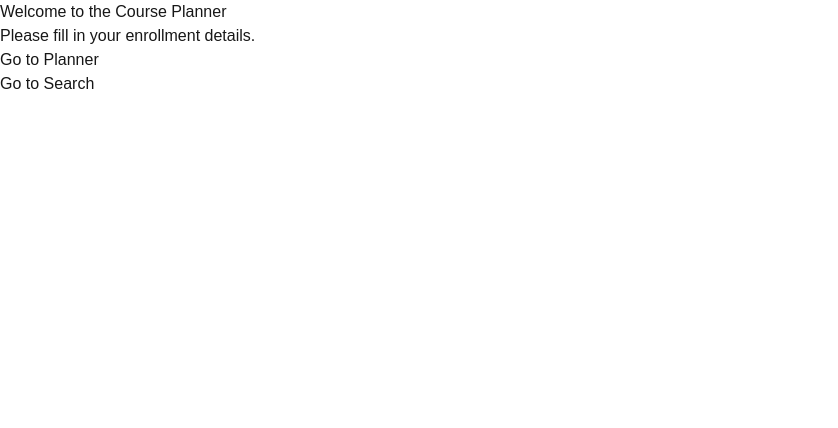
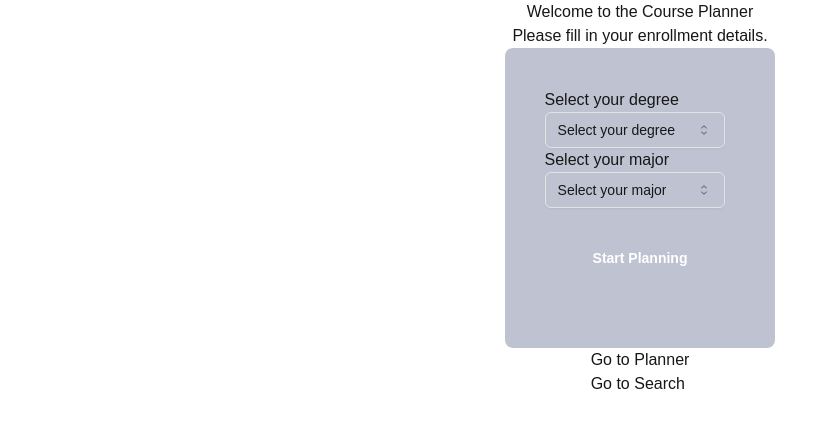
Before and after one commit to lu1w/ultimate-handbook, a Next.js app in the folder frontend-nextjs/: page / in a window 1280 px wide. Shown: the top 428 px of the page, without its empty margins (0-838 px from the left). Built offline with nearby package versions, Linux system fonts and the light colour scheme.

Commit message:
feat(UH-70): send user selected degree and major from frontend to backend

```diff
--- a/frontend-nextjs/package.json
+++ b/frontend-nextjs/package.json
@@ -12,6 +12,7 @@
     "@radix-ui/react-checkbox": "^1.1.2",
     "@radix-ui/react-icons": "^1.3.0",
     "@radix-ui/react-label": "^2.1.0",
+    "@radix-ui/react-select": "^2.1.2",
     "@radix-ui/react-slot": "^1.1.0",
     "axios": "^1.7.7",
     "class-variance-authority": "^0.7.0",
--- a/frontend-nextjs/src/app/page.tsx
+++ b/frontend-nextjs/src/app/page.tsx
@@ -1,11 +1,13 @@
 import React from 'react';
 import Link from 'next/link';
+import CourseForm from '@/components/home/courseForm';
 
 export default function Home() {
   return (
-    <div>
+    <div className="flex justify-center flex-col items-center">
       <h1>Welcome to the Course Planner</h1>
       <p>Please fill in your enrollment details.</p>
+      <CourseForm />
       <nav>
         <ul>
           <li>
--- /dev/null
+++ b/frontend-nextjs/src/components/home/courseForm.tsx
@@ -0,0 +1,66 @@
+'use client';
+
+import React, { useRef } from 'react';
+import Link from 'next/link';
+import { redirect } from 'next/navigation';
+
+import { SERVER_URL, CLIENT_URL } from '@/lib/utils';
+import axios from 'axios';
+
+import SelectPanel from './selectPanel';
+import { Button } from '../ui/button';
+
+const allCourses = ['Science', 'Commerce'];
+const allMajors: Array<string> = [];
+
+export default function CourseForm() {
+  const degreeRef = useRef<string>('');
+  const majorRef = useRef<string>('');
+
+  async function handleSubmit() {
+    if (degreeRef.current === '' || majorRef.current === '') {
+      alert('Please select a degree and a major for your best experience'); // TODO-future: make this alert box better
+    }
+    try {
+      const url = `${SERVER_URL}/v1/course/main?degree=${degreeRef.current}&majorName=${majorRef.current}`;
+      const res = await axios.get(url); // get the major core options
+
+      /* Selected degree and major, go to planner */
+      redirect(`localhost:3000/planner`);
+    } catch (err) {
+      // TODO: handle error
+    }
+  }
+
+  return (
+    <form
+      className="bg-home-background p-10 rounded-lg flex flex-col"
+      onSubmit={handleSubmit}
+    >
+      {/* Degree Selection */}
+      <h1>Select your degree</h1>
+      <SelectPanel
+        placeholder="Select your degree"
+        allOptions={allCourses}
+        handleSelection={(degree) => {
+          degreeRef.current = degree;
+        }}
+      />
+
+      {/* Major Selection */}
+      <h1>Select your major</h1>
+      <SelectPanel
+        placeholder="Select your major"
+        allOptions={allMajors}
+        handleSelection={(major) => {
+          majorRef.current = major;
+        }}
+      />
+
+      {/* Submit button */}
+      <Button variant="search" className="m-8 font-bold" type="submit">
+        Start Planning
+      </Button>
+    </form>
+  );
+}
--- /dev/null
+++ b/frontend-nextjs/src/components/home/selectPanel.tsx
@@ -0,0 +1,43 @@
+import React, { MutableRefObject, useEffect, useState } from 'react';
+import {
+  Select,
+  SelectContent,
+  SelectGroup,
+  SelectItem,
+  SelectLabel,
+  SelectTrigger,
+  SelectValue,
+} from '@/components/ui/select';
+import { SelectProps } from '@radix-ui/react-select';
+import { setEngine } from 'crypto';
+
+interface SelectPanelProps {
+  placeholder: string;
+  allOptions: Array<string>;
+  handleSelection: (value: string) => void;
+  updateSelection?: React.Dispatch<React.SetStateAction<string>>;
+}
+
+function SelectPanel({
+  placeholder,
+  allOptions,
+  handleSelection,
+}: SelectPanelProps) {
+  return (
+    <Select onValueChange={handleSelection}>
+      <SelectTrigger className="w-[180px]">
+        <SelectValue placeholder={placeholder} />
+      </SelectTrigger>
+      <SelectContent>
+        {allOptions.map((option) => (
+          <SelectItem key={option} value={option}>
+            {option}
+          </SelectItem>
+        ))}
+      </SelectContent>
+    </Select>
+  );
+}
+SelectPanel.displayName = 'SelectPanel';
+
+export default SelectPanel;
--- a/frontend-nextjs/src/components/search/searchBar.tsx
+++ b/frontend-nextjs/src/components/search/searchBar.tsx
@@ -4,7 +4,7 @@
 import { Input } from '@components/ui/input';
 // import { MagnifyingGlassIcon } from '@radix-ui/react-icons';
 
-interface SerachBarProps {
+interface SearchBarProps {
   className?: string;
   input: string;
   handleSubmit: (event: React.ChangeEvent<HTMLFormElement>) => void;
@@ -16,7 +16,7 @@
   input,
   handleSubmit,
   handleChange,
-}: SerachBarProps) {
+}: SearchBarProps) {
   return (
     <div
       id="search-bar"
--- /dev/null
+++ b/frontend-nextjs/src/components/ui/select.tsx
@@ -0,0 +1,164 @@
+'use client';
+
+import * as React from 'react';
+import {
+  CaretSortIcon,
+  CheckIcon,
+  ChevronDownIcon,
+  ChevronUpIcon,
+} from '@radix-ui/react-icons';
+import * as SelectPrimitive from '@radix-ui/react-select';
+
+import { cn } from '@/lib/utils';
+
+const Select = SelectPrimitive.Root;
+
+const SelectGroup = SelectPrimitive.Group;
+
+const SelectValue = SelectPrimitive.Value;
+
+const SelectTrigger = React.forwardRef<
+  React.ElementRef<typeof SelectPrimitive.Trigger>,
+  React.ComponentPropsWithoutRef<typeof SelectPrimitive.Trigger>
+>(({ className, children, ...props }, ref) => (
+  <SelectPrimitive.Trigger
+    ref={ref}
+    className={cn(
+      'flex h-9 w-full items-center justify-between whitespace-nowrap rounded-md border border-input bg-transparent px-3 py-2 text-sm shadow-sm ring-offset-background placeholder:text-muted-foreground focus:outline-none focus:ring-1 focus:ring-ring disabled:cursor-not-allowed disabled:opacity-50 [&>span]:line-clamp-1',
+      className,
+    )}
+    {...props}
+  >
+    {children}
+    <SelectPrimitive.Icon asChild>
+      <CaretSortIcon className="h-4 w-4 opacity-50" />
+    </SelectPrimitive.Icon>
+  </SelectPrimitive.Trigger>
+));
+SelectTrigger.displayName = SelectPrimitive.Trigger.displayName;
+
+const SelectScrollUpButton = React.forwardRef<
+  React.ElementRef<typeof SelectPrimitive.ScrollUpButton>,
+  React.ComponentPropsWithoutRef<typeof SelectPrimitive.ScrollUpButton>
+>(({ className, ...props }, ref) => (
+  <SelectPrimitive.ScrollUpButton
+    ref={ref}
+    className={cn(
+      'flex cursor-default items-center justify-center py-1',
+      className,
+    )}
+    {...props}
+  >
+    <ChevronUpIcon />
+  </SelectPrimitive.ScrollUpButton>
+));
+SelectScrollUpButton.displayName = SelectPrimitive.ScrollUpButton.displayName;
+
+const SelectScrollDownButton = React.forwardRef<
+  React.ElementRef<typeof SelectPrimitive.ScrollDownButton>,
+  React.ComponentPropsWithoutRef<typeof SelectPrimitive.ScrollDownButton>
+>(({ className, ...props }, ref) => (
+  <SelectPrimitive.ScrollDownButton
+    ref={ref}
+    className={cn(
+      'flex cursor-default items-center justify-center py-1',
+      className,
+    )}
+    {...props}
+  >
+    <ChevronDownIcon />
+  </SelectPrimitive.ScrollDownButton>
+));
+SelectScrollDownButton.displayName =
+  SelectPrimitive.ScrollDownButton.displayName;
+
+const SelectContent = React.forwardRef<
+  React.ElementRef<typeof SelectPrimitive.Content>,
+  React.ComponentPropsWithoutRef<typeof SelectPrimitive.Content>
+>(({ className, children, position = 'popper', ...props }, ref) => (
+  <SelectPrimitive.Portal>
+    <SelectPrimitive.Content
+      ref={ref}
+      className={cn(
+        'relative z-50 max-h-96 min-w-[8rem] overflow-hidden rounded-md border bg-popover text-popover-foreground shadow-md data-[state=open]:animate-in data-[state=closed]:animate-out data-[state=closed]:fade-out-0 data-[state=open]:fade-in-0 data-[state=closed]:zoom-out-95 data-[state=open]:zoom-in-95 data-[side=bottom]:slide-in-from-top-2 data-[side=left]:slide-in-from-right-2 data-[side=right]:slide-in-from-left-2 data-[side=top]:slide-in-from-bottom-2',
+        position === 'popper' &&
+          'data-[side=bottom]:translate-y-1 data-[side=left]:-translate-x-1 data-[side=right]:translate-x-1 data-[side=top]:-translate-y-1',
+        className,
+      )}
+      position={position}
+      {...props}
+    >
+      <SelectScrollUpButton />
+      <SelectPrimitive.Viewport
+        className={cn(
+          'p-1',
+          position === 'popper' &&
+            'h-[var(--radix-select-trigger-height)] w-full min-w-[var(--radix-select-trigger-width)]',
+        )}
+      >
+        {children}
+      </SelectPrimitive.Viewport>
+      <SelectScrollDownButton />
+    </SelectPrimitive.Content>
+  </SelectPrimitive.Portal>
+));
+SelectContent.displayName = SelectPrimitive.Content.displayName;
+
+const SelectLabel = React.forwardRef<
+  React.ElementRef<typeof SelectPrimitive.Label>,
+  React.ComponentPropsWithoutRef<typeof SelectPrimitive.Label>
+>(({ className, ...props }, ref) => (
+  <SelectPrimitive.Label
+    ref={ref}
+    className={cn('px-2 py-1.5 text-sm font-semibold', className)}
+    {...props}
+  />
+));
+SelectLabel.displayName = SelectPrimitive.Label.displayName;
+
+const SelectItem = React.forwardRef<
+  React.ElementRef<typeof SelectPrimitive.Item>,
+  React.ComponentPropsWithoutRef<typeof SelectPrimitive.Item>
+>(({ className, children, ...props }, ref) => (
+  <SelectPrimitive.Item
+    ref={ref}
+    className={cn(
+      'relative flex w-full cursor-default select-none items-center rounded-sm py-1.5 pl-2 pr-8 text-sm outline-none focus:bg-accent focus:text-accent-foreground data-[disabled]:pointer-events-none data-[disabled]:opacity-50',
+      className,
+    )}
+    {...props}
+  >
+    <span className="absolute right-2 flex h-3.5 w-3.5 items-center justify-center">
+      <SelectPrimitive.ItemIndicator>
+        <CheckIcon className="h-4 w-4" />
+      </SelectPrimitive.ItemIndicator>
+    </span>
+    <SelectPrimitive.ItemText>{children}</SelectPrimitive.ItemText>
+  </SelectPrimitive.Item>
+));
+SelectItem.displayName = SelectPrimitive.Item.displayName;
+
+const SelectSeparator = React.forwardRef<
+  React.ElementRef<typeof SelectPrimitive.Separator>,
+  React.ComponentPropsWithoutRef<typeof SelectPrimitive.Separator>
+>(({ className, ...props }, ref) => (
+  <SelectPrimitive.Separator
+    ref={ref}
+    className={cn('-mx-1 my-1 h-px bg-muted', className)}
+    {...props}
+  />
+));
+SelectSeparator.displayName = SelectPrimitive.Separator.displayName;
+
+export {
+  Select,
+  SelectGroup,
+  SelectValue,
+  SelectTrigger,
+  SelectContent,
+  SelectLabel,
+  SelectItem,
+  SelectSeparator,
+  SelectScrollUpButton,
+  SelectScrollDownButton,
+};
--- a/frontend-nextjs/src/lib/utils.ts
+++ b/frontend-nextjs/src/lib/utils.ts
@@ -6,3 +6,4 @@
 }
 
 export const SERVER_URL = 'http://localhost:4000';
+export const CLIENT_URL = 'http://localhost:3000';
```
Also changed, not shown: 1 other file (tests, documents, lock files or other folders).
